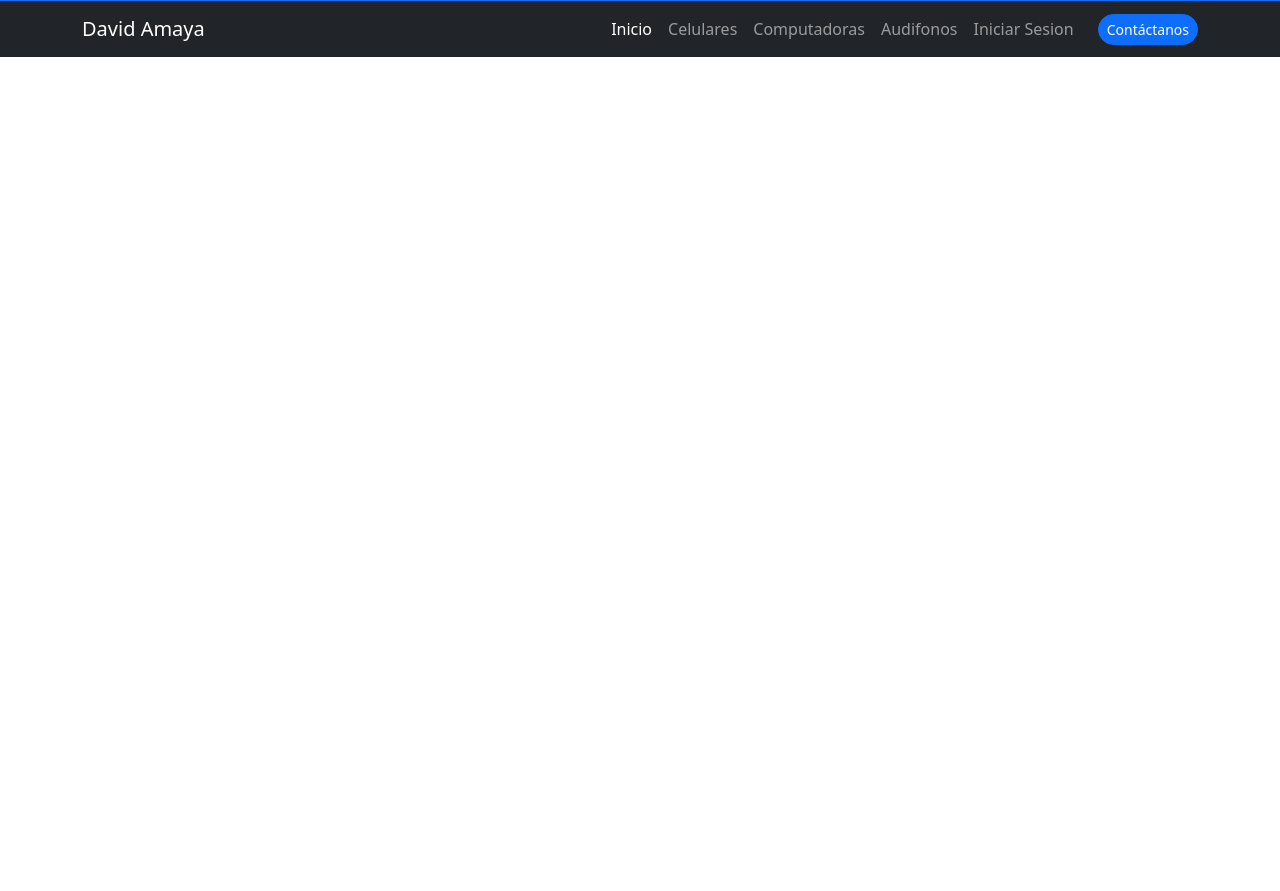
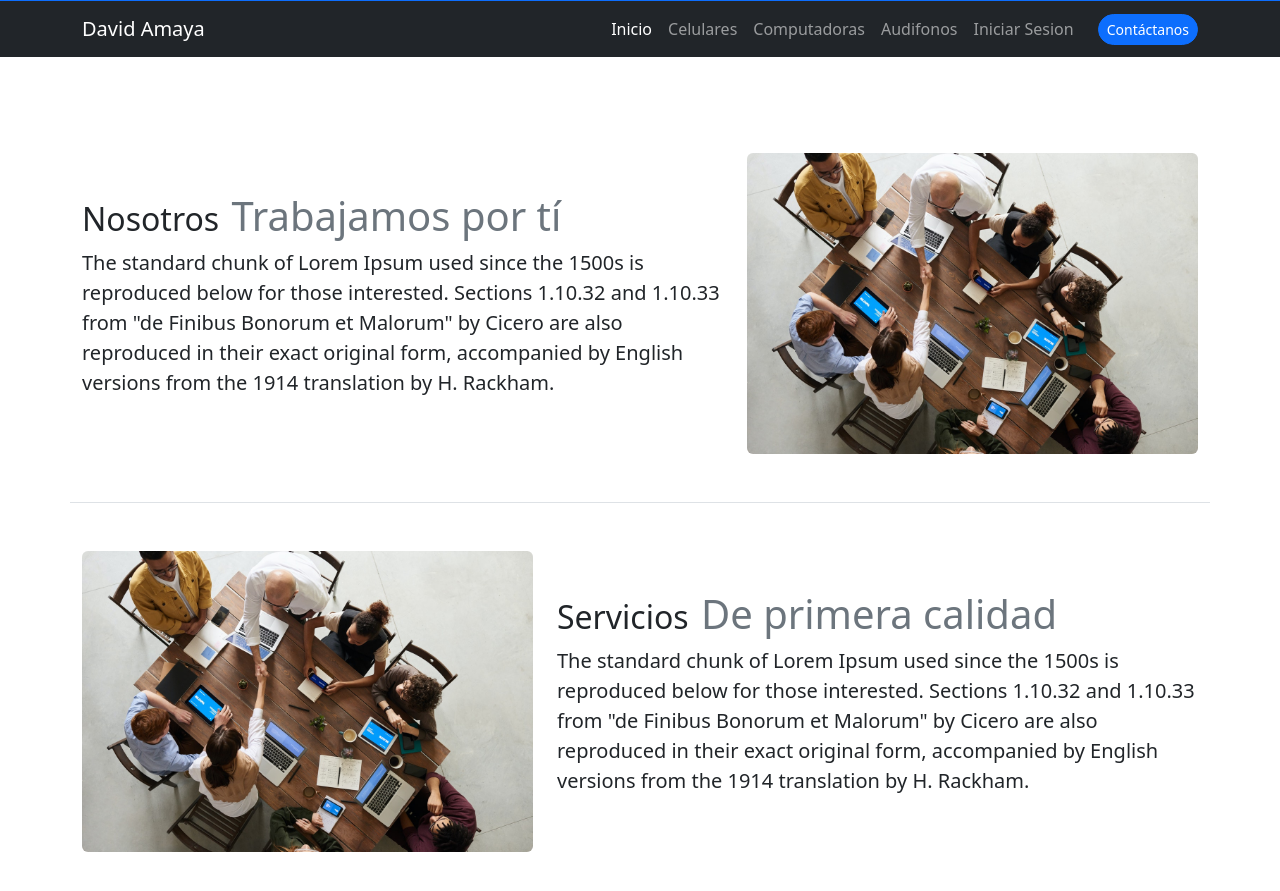
Before and after one commit to davissmaye/Repo_TiendaOnline, a plain HTML site: page index.html in a window 1280 px wide. Shown: the part 31-922 px from the top of the page. Before the commit the page ends 800 px from the top, so only its background shows below. Drawn offline with nearby package versions, Linux system fonts and the light colour scheme.

Commit message:
main team

```diff
--- a/index.html
+++ b/index.html
@@ -56,5 +56,30 @@
             </div>
         </nav>
     </header>
+    <main class="container py-5">
+        <div class="row py-5 border-bottom">
+            <div class="col-md-7 align-self-center">
+                <h2>Nosotros <span class="text-muted fs-1 ms-1">Trabajamos por tí</span></h2>
+                <p class="lead">
+                    The standard chunk of Lorem Ipsum used since the 1500s is reproduced below for those interested. Sections 1.10.32 and 1.10.33 from "de Finibus Bonorum et Malorum" by Cicero are also reproduced in their exact original form, accompanied by English versions from the 1914 translation by H. Rackham.
+                </p>
+            </div>
+            <div class="col-md-5">
+                <img src="img/image4.jpg" alt="team" class="w-100 h-100 rounded">
+            </div>
+        </div>
+
+        <div class="row py-5">
+            <div class="col-md-7 align-self-center order-md-2">
+                <h2>Servicios <span class="text-muted fs-1 ms-1">De primera calidad</span></h2>
+                <p class="lead">
+                    The standard chunk of Lorem Ipsum used since the 1500s is reproduced below for those interested. Sections 1.10.32 and 1.10.33 from "de Finibus Bonorum et Malorum" by Cicero are also reproduced in their exact original form, accompanied by English versions from the 1914 translation by H. Rackham.
+                </p>
+            </div>
+            <div class="col-md-5 order-md-1">
+                <img src="img/image4.jpg" alt="team" class="w-100 h-100 rounded">
+            </div>
+        </div>
+    </main>
 </body>
 </html>
```
